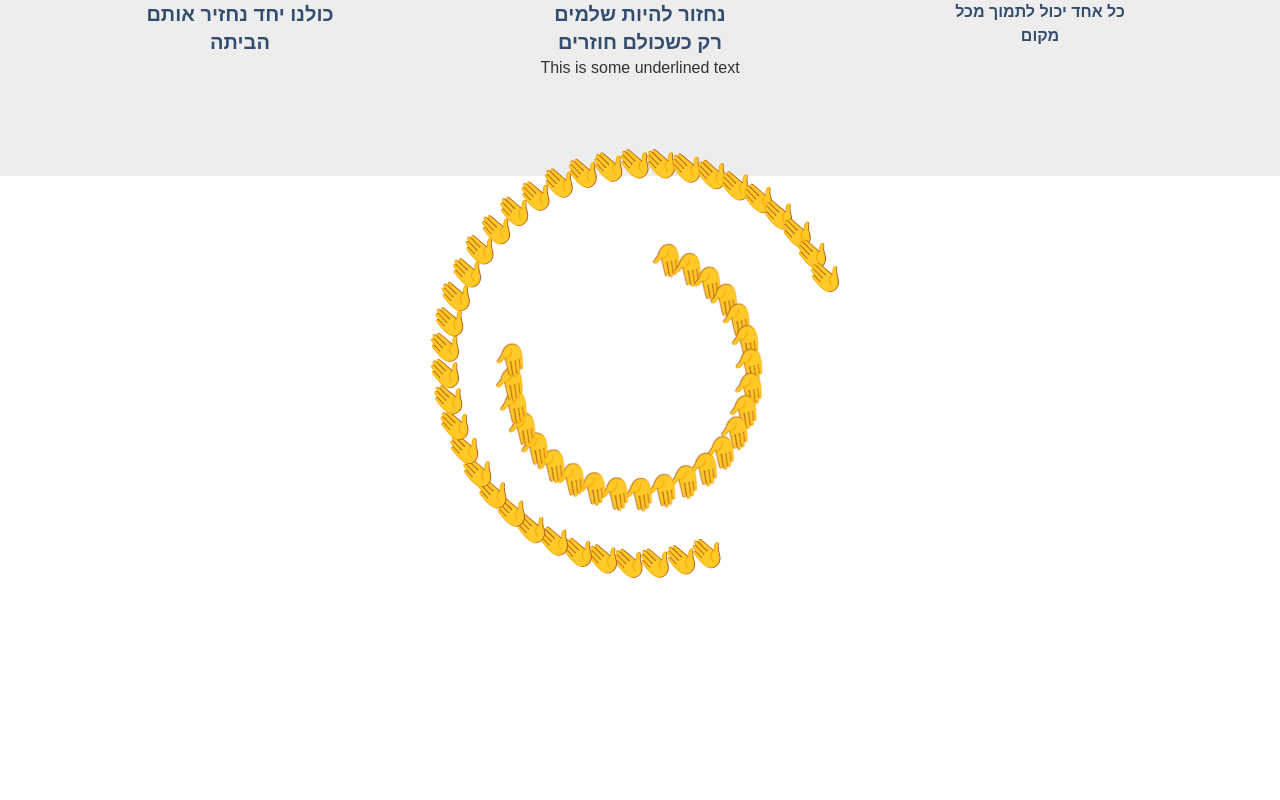
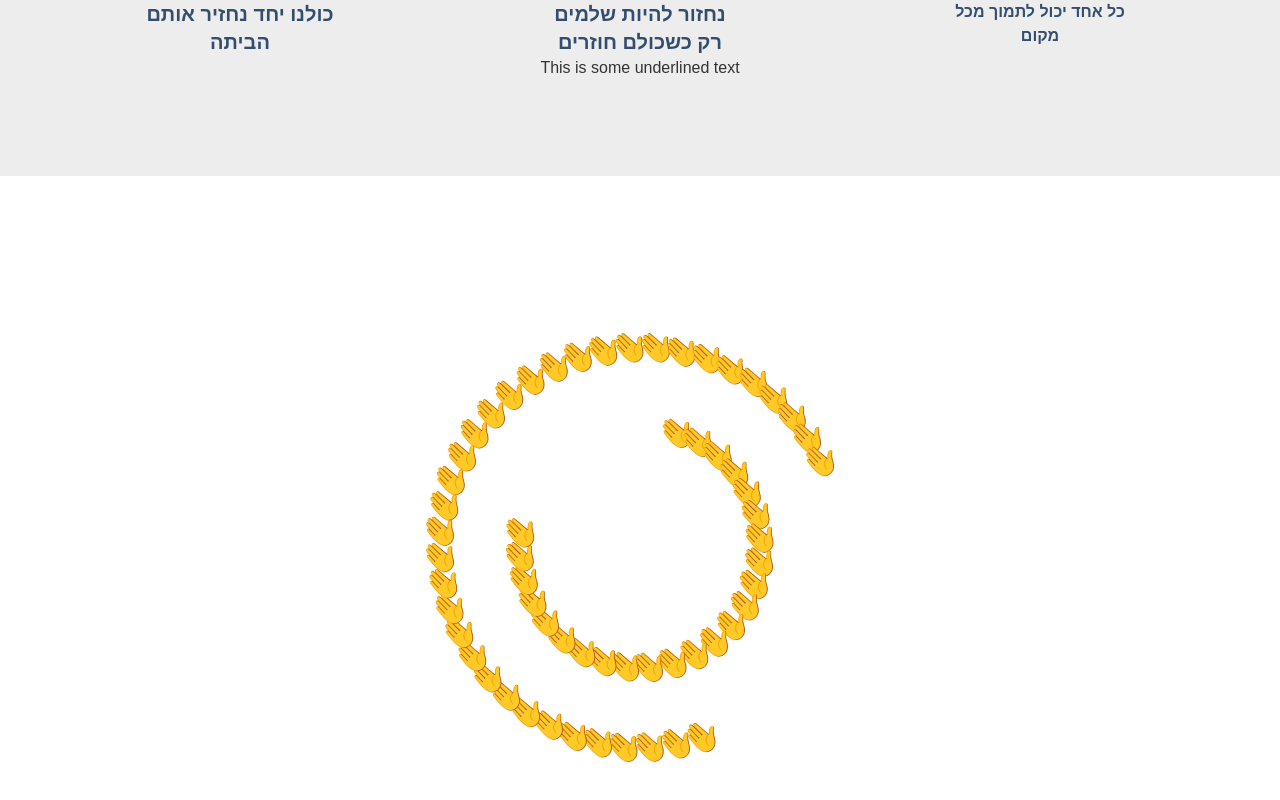
Before and after one commit to yakir-reznik/lend-a-hand, a Nuxt app: page / in a window 1280 px wide. Shown: the part 1776-2576 px from the top of the page. Built offline with nearby package versions, Linux system fonts and the light colour scheme.

Commit message:
More progress

```diff
--- a/components/HandCircle.vue
+++ b/components/HandCircle.vue
@@ -1,6 +1,6 @@
 <template>
-	<div ref="el" class="rotator">
-		<div v-for="i in props.draw">
+	<div ref="el" class="rotator" :class="props.direction">
+		<div v-for="i in props.draw" class="grid place-items-center">
 			<span class="relative inline-block -rotate-45">✋</span>
 		</div>
 		<div v-for="i in props.empty"></div>
@@ -33,8 +33,8 @@
 
 		for (var i = 0; i < blocks.length; i++) {
 			const elem = blocks[i]
-			x = props.radius * Math.cos(angle) + 150
-			y = props.radius * Math.sin(angle) + 150
+			x = props.radius * Math.cos(angle) + 325
+			y = props.radius * Math.sin(angle) + 325
 			elem.style.left = x + 'px'
 			elem.style.top = y + 'px'
 			// var rot = 90 + i * (360 / blocks.length)
@@ -64,8 +64,8 @@
 	.rotator {
 		grid-row: 1;
 		grid-column: 1;
-		width: 350px;
-		height: 350px;
+		width: 700px;
+		height: 700px;
 		margin: 20px auto;
 		font-size: 10px;
 		line-height: 1;
@@ -80,4 +80,12 @@
 		height: 50px;
 		transform: rotate(45deg);
 	}
+
+	.rotator.clockwise > div {
+		animation-direction: normal;
+	}
+
+	.rotator.counter-clockwise > div {
+		animation-direction: reverse;
+	}
 </style>
```
